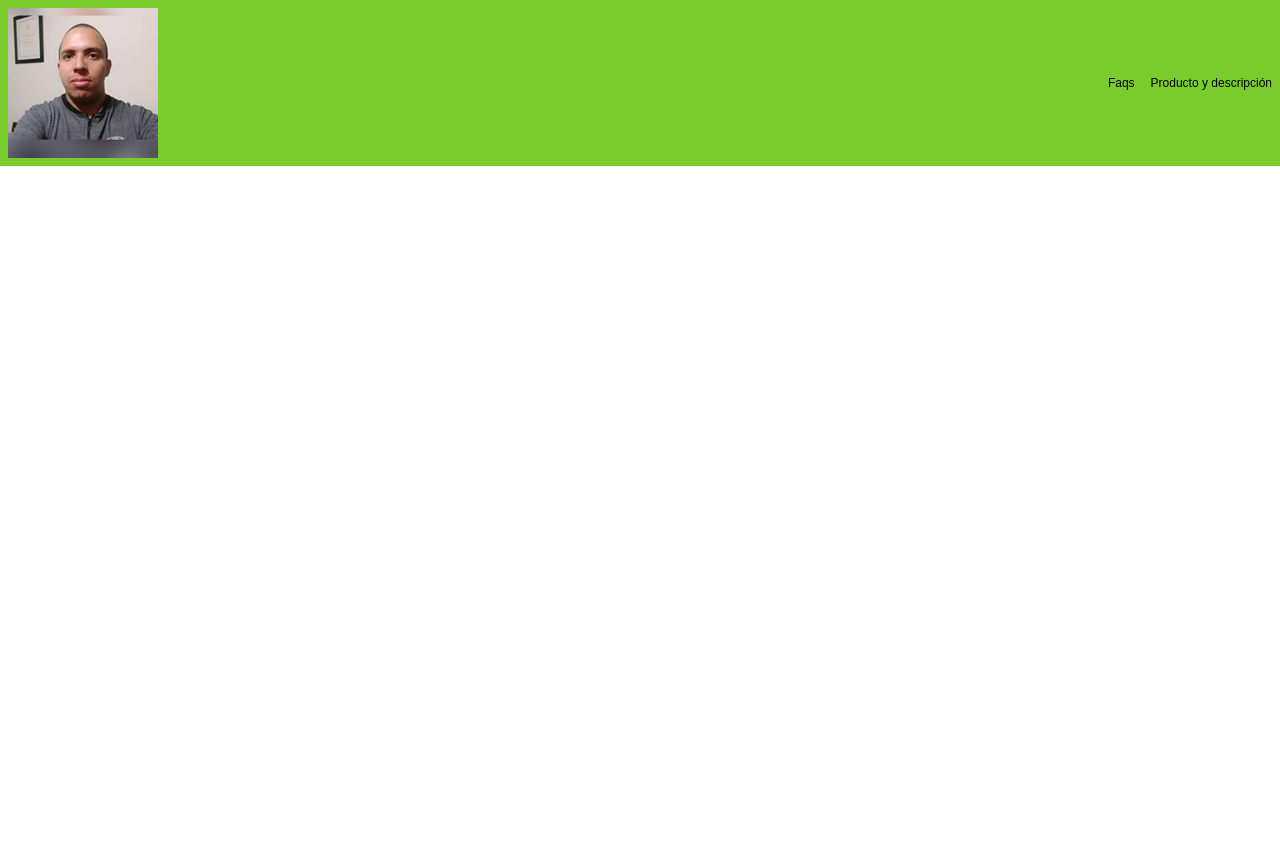
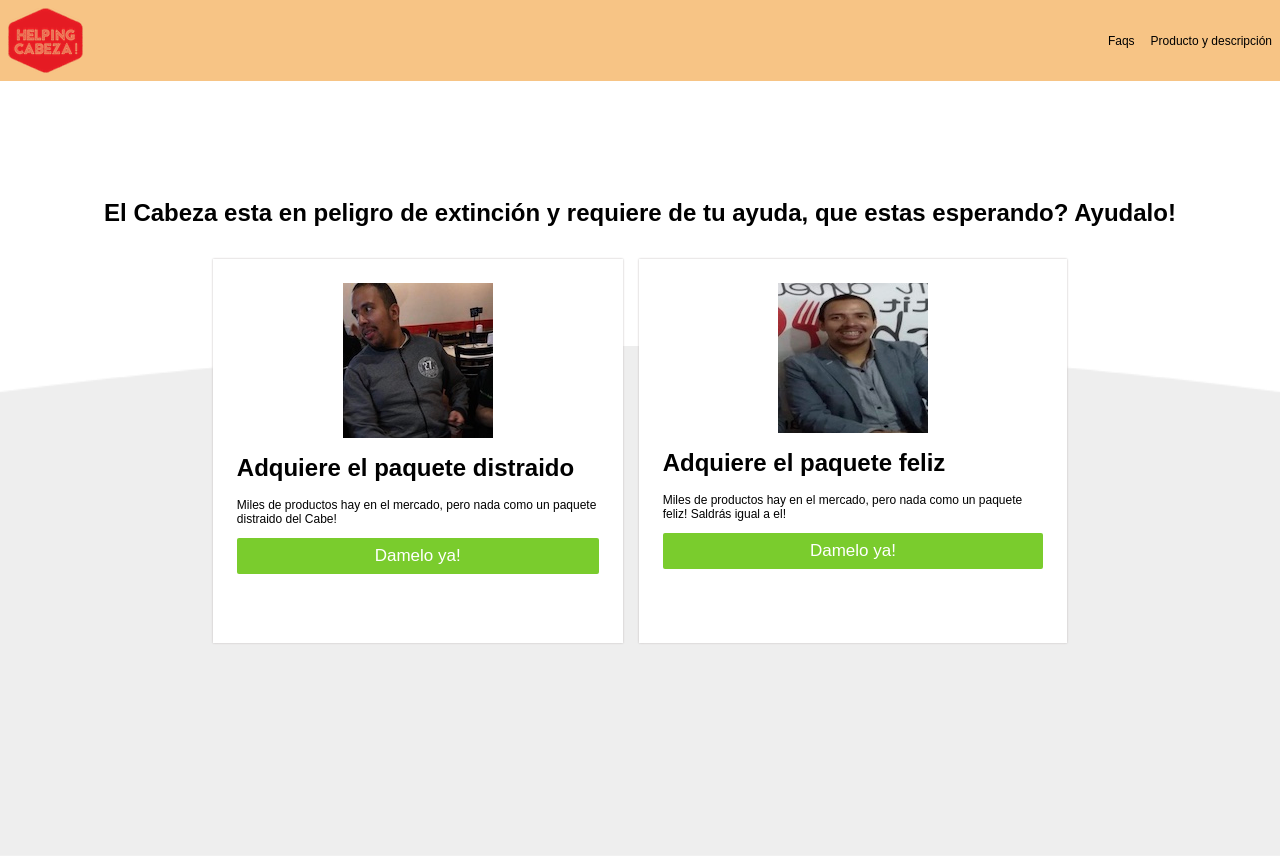
Before and after one commit to B1acK0w14/course-html-css, a plain HTML site: page index.html in a window 1280 px wide. Before the commit the page ends 800 px from the top, so only its background shows below. Drawn offline with Linux system fonts and the light colour scheme; files whose address does not match are found by name.

Commit message:
Advance class 2 with images and contents

```diff
--- a/css/style.css
+++ b/css/style.css
@@ -6,6 +6,8 @@
 #  \___/____/____/··
 #  ·················
 */
+
+/* ----------- Properties ----------- */
 
 /* Remove padding and margin, because we need all the screen */
 html, body {
@@ -17,7 +19,7 @@ html, body {
 
 nav {
     display: flex;
-    background-color: #7ACC2D;
+    background-color: #f7c485;
     padding: 8px;
     color: white;
     justify-content: space-between;
@@ -40,7 +42,57 @@ nav li a {
     text-decoration: none;
 }
 
+/* Hover is used for highligth a thing */
 nav li a:hover {
     color: white;
     text-decoration: none;
 }
+
+/* ----------- Main Section ----------- */
+.main_section {
+    padding: 8%;
+    text-align: center;
+}
+
+.products {
+    background-image: url("../images/curve.png");
+    height: 100px;
+    /* This propertie fill the size of the content and center the image */
+    background-size: cover;
+    background-position: center top;
+    padding: 16%;
+    display: flex;
+}
+
+.product {
+    padding: 8px;
+    margin-top: -300px;
+    display: flex;
+}
+
+.product .content{
+    background-color: white;
+    padding: 24px;
+    /* Shadow of content: (positionX) (positionY) (size) (colour) */
+    box-shadow: 0 0 2px #c1bcbc;
+}
+
+.img_content {
+    text-align: center;
+}
+
+.main_button {
+    background-color: #7acc2d;
+    width: 100%;
+    padding: 8px;
+    font-size: 17px;
+    color: white;
+    border: 0;
+    /* To put the hand of the cursor */
+    cursor: pointer;
+    border-radius: 2px;
+}
+
+.main_button:hover {
+    background-color: #5e9e22;
+}
--- a/index.html
+++ b/index.html
@@ -10,17 +10,43 @@
     <body>
         <nav>
             <div class="brand_image">
-                <img src="images/cabeza_image.jpg" alt="">
+                <img src="images/HelpingCabeza_logo.png" alt="">
             </div>
             <div class="nav_options">
                 <ul>
                     <li><a href="#">Faqs</a></li>
                     <li><a href="#">Producto y descripción</a></li>
                 </ul>
-                <!-- <div class="option">Faqs</div>
-                <div class="option">Producto y descripción</div> -->
             </div>
         </nav>
+
+        <div class="main_section">
+            <h1>El Cabeza esta en peligro de extinción y requiere de tu ayuda, que estas esperando? Ayudalo!</h1>
+        </div>
+
+        <!-- Cards that will show on screen -->
+        <div class="products">
+            <div class="product">
+                    <div class="content">
+                        <div class="img_content">
+                            <img src="images/cabe_distracted.png" alt="">
+                        </div>
+                        <h1>Adquiere el paquete distraido</h1>
+                        <p>Miles de productos hay en el mercado, pero nada como un paquete distraido del Cabe!</p>
+                        <button href="#" class="main_button">Damelo ya!</button>
+                    </div>
+            </div>
+            <div class="product">
+                    <div class="content">
+                            <div class="img_content">
+                                <img src="images/cabe_happy.png" alt="">
+                            </div>
+                        <h1>Adquiere el paquete feliz</h1>
+                        <p>Miles de productos hay en el mercado, pero nada como un paquete feliz! Saldrás igual a el!</p>
+                        <button href="" class="main_button">Damelo ya!</button>
+                    </div>
+            </div>
+        </div>
 
         <script src="js_files/script.js"></script>
     </body>
```
Also changed, not shown: images/HelpingCabeza_logo.png (added), images/cabe_distracted.png (added), images/cabe_happy.png (added), images/cabe_profile.png (renamed from images/cabeza_image.jpg), images/cabe_sad.png (added), images/curve.png (added), 1 other file.
